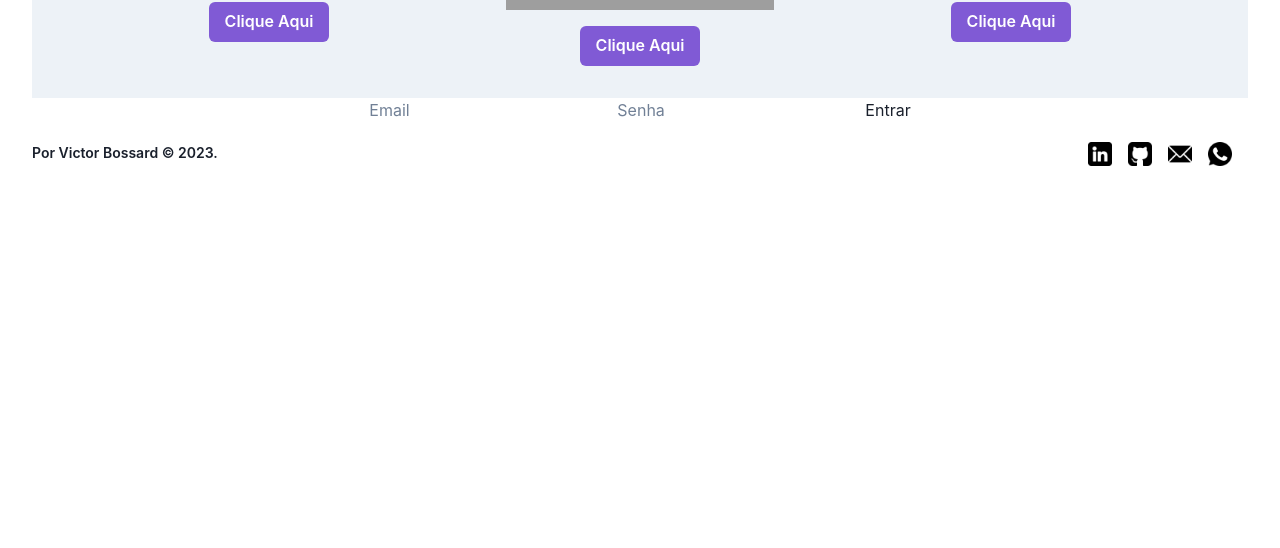
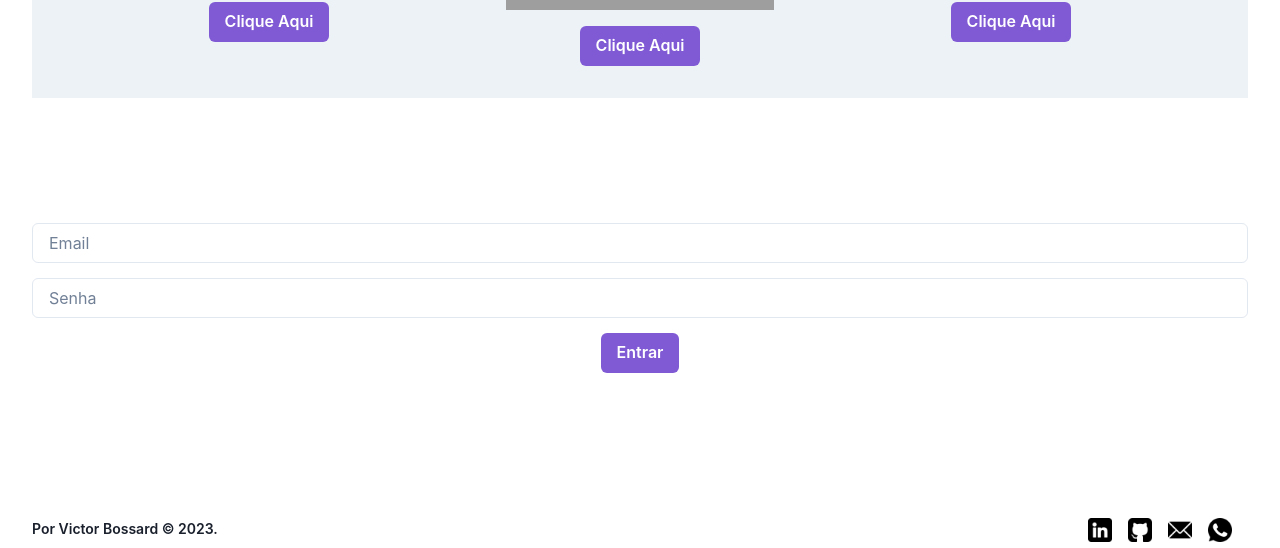
Before and after one commit to b0ssard/Contratim, a React (Vite) app: page / in a window 1280 px wide. Shown: the part 635-1183 px from the top of the page. Before the commit the page ends 833 px from the top, so only its background shows below. Built offline with nearby package versions, Linux system fonts and the light colour scheme; grey boxes are pictures that could not be loaded.

Commit message:
Register is functional!

```diff
--- a/src/Firebase.tsx
+++ b/src/Firebase.tsx
@@ -1,8 +1,7 @@
 import { initializeApp } from "firebase/app";
 import { getAuth } from "firebase/auth";
 
-
-const firebaseConfig = {
+export const firebaseConfig = {
   apiKey: "AIzaSyDZqN_38zhLDK_lfqpYst_N1weXY-q5SA8",
   authDomain: "contratim-live.firebaseapp.com",
   projectId: "contratim-live",
--- /dev/null
+++ b/src/Register.scss
@@ -0,0 +1,11 @@
+.register-container {
+  display: flex;
+  flex-direction: column;
+  align-items: center;
+  justify-content: center;
+  height: 50vh;
+
+  input {
+    margin-bottom: 15px;
+  }
+}
--- a/src/Register.tsx
+++ b/src/Register.tsx
@@ -1,6 +1,10 @@
 import React, { useState } from "react";
+import Button from "./Button";
 import { auth } from "./Firebase";
 import { createUserWithEmailAndPassword } from "firebase/auth";
+import { Box, Input } from "@chakra-ui/react";
+import "@chakra-ui/react";
+import "./Register.scss";
 
 const Register: React.FC = () => {
   const [email, setEmail] = useState("");
@@ -16,26 +20,27 @@ const Register: React.FC = () => {
   };
 
   return (
-    <form>
-      <input
+    <Box className="register-container">
+      <Input
         type="email"
         placeholder="Email"
         value={email}
         onChange={(e) => setEmail(e.target.value)}
         autoComplete="username"
+        mb={4}
       />
 
-      <input
+      <Input
         type="password"
         placeholder="Senha"
         value={password}
         onChange={(e) => setPassword(e.target.value)}
         autoComplete="current-password"
+        mb={4}
       />
-      <button type="button" onClick={register}>
-        Entrar
-      </button>
-    </form>
+
+      <Button onClick={register}>Entrar</Button>
+    </Box>
   );
 };
 
```
